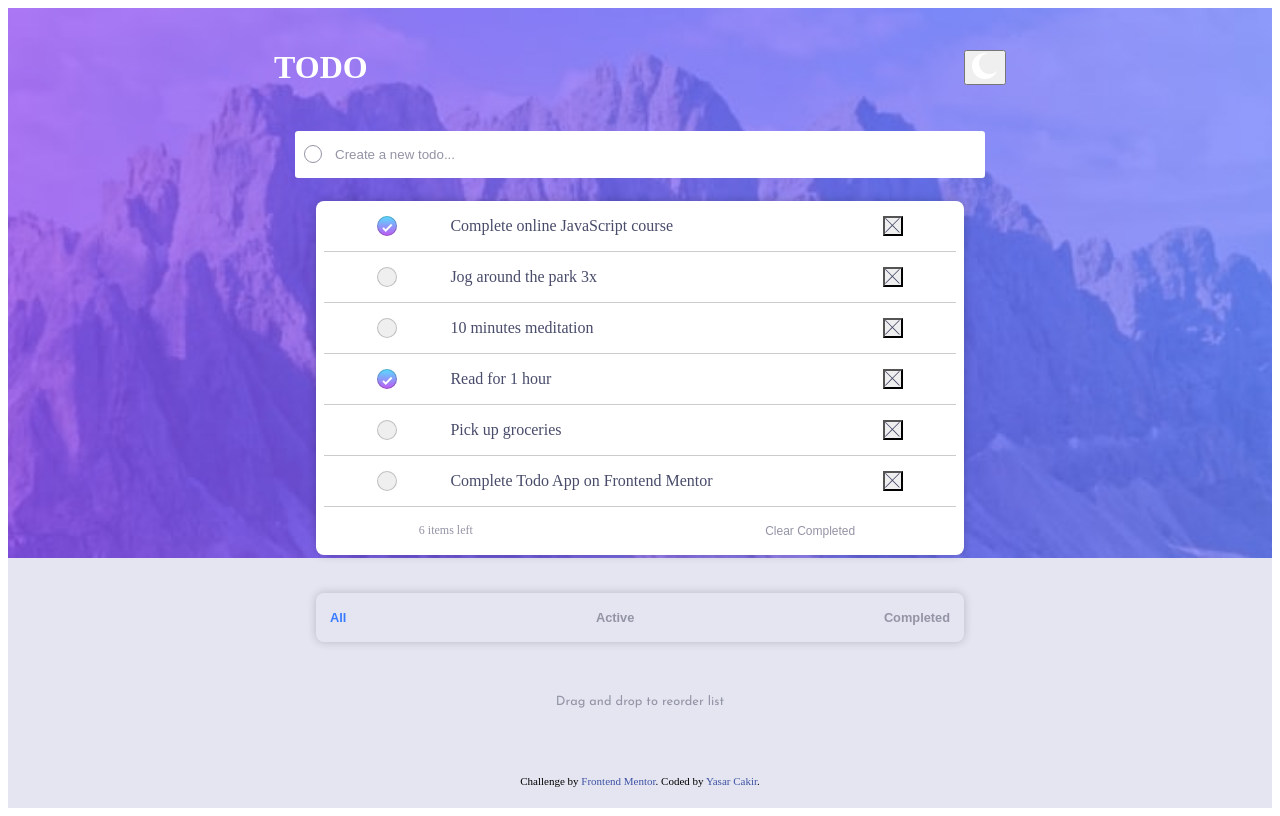
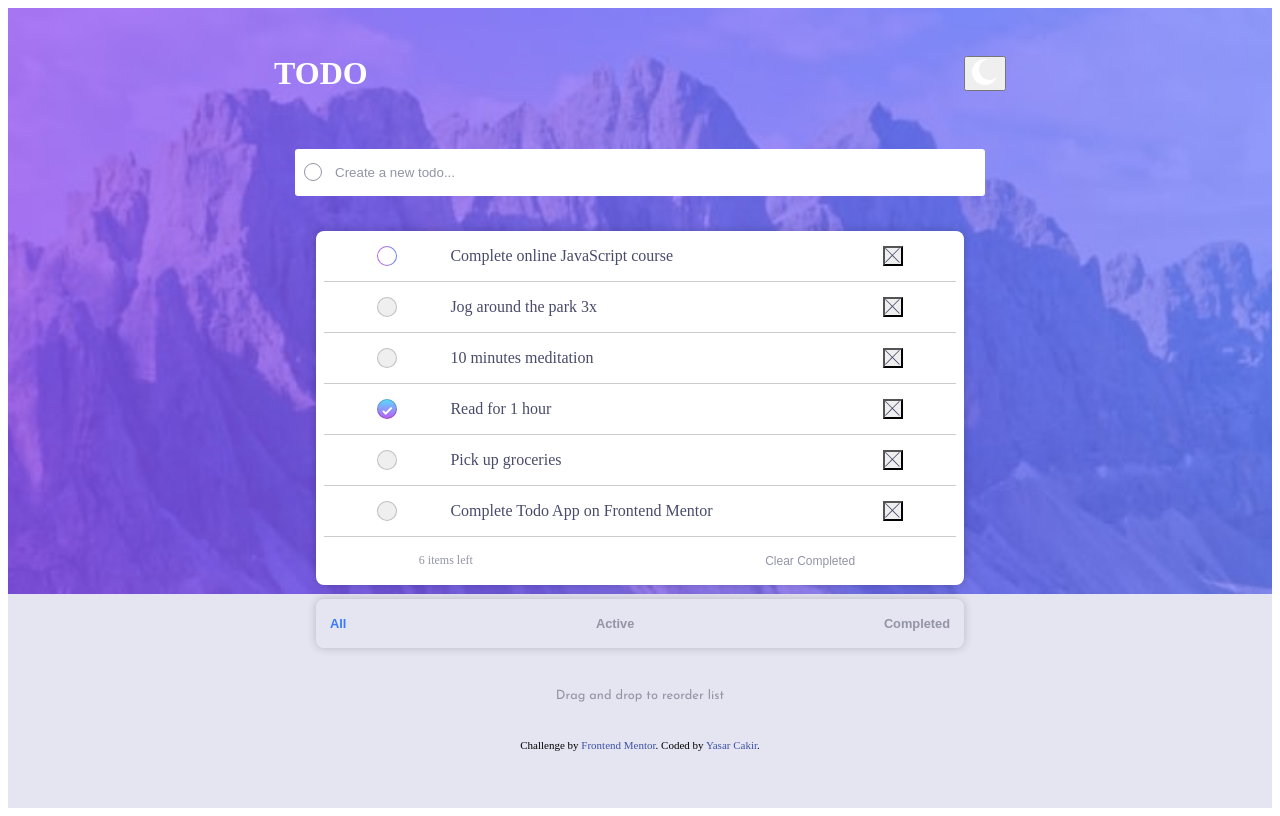
Before and after one commit to ysrckr/frontendmentor-todo-app, a SvelteKit app in the folder client/: page / in a window 1280 px wide. In both pictures the pointer is over the button 387 px from the left and 225 px from the top of the page. Built offline with nearby package versions, Linux system fonts and the light colour scheme.

Commit message:
Update global.scss styles for main container and checkbox

```diff
--- a/client/src/styles/global.scss
+++ b/client/src/styles/global.scss
@@ -32,13 +32,17 @@ ul {
 .main {
 	display: grid;
 	grid-template-columns: 1fr;
-	gap: 3rem;
 	min-height: 100vh;
+	gap: 2rem;
 	background-color: map.get(c.$light-theme-clrs, 'very-light-grayish-blue');
 	transition: all 100ms ease-in-out;
 
 	&--dark {
 		background-color: map.get(c.$dark-theme-clrs, 'very-dark-blue');
+	}
+
+	@include m.desktop {
+		gap: 0;
 	}
 }
 
@@ -203,12 +207,23 @@ ul {
 	}
 
 	&__checkbox {
+		position: relative;
 		width: 20px;
 		height: 20px;
 		border: 1px solid rgba(0, 0, 0, 0.2);
 		border-radius: 50%;
 		cursor: pointer;
 		transition: all 100ms ease-in-out;
+
+		&:hover {
+			background: transparent;
+			background-image: linear-gradient(90deg, white, white),
+				linear-gradient(90deg, hsl(289, 65%, 64%), hsl(226, 78%, 67%));
+			background-clip: padding-box, border-box;
+			background-origin: border-box;
+			border: 1px solid transparent;
+			border-radius: 50%;
+		}
 
 		&--checked {
 			position: relative;
@@ -228,6 +243,20 @@ ul {
 
 		&--dark {
 			border: 1px solid map.get(c.$light-theme-clrs, 'dark-grayish-blue');
+
+			&:hover {
+				background: transparent;
+				background-image: linear-gradient(
+						90deg,
+						map.get($map: c.$dark-theme-clrs, $key: 'very-dark-grayish-blue'),
+						map.get($map: c.$dark-theme-clrs, $key: 'very-dark-grayish-blue')
+					),
+					linear-gradient(hsl(192, 100%, 67%), hsl(280, 87%, 65%));
+				background-clip: padding-box, border-box;
+				background-origin: border-box;
+				border: 1px solid transparent;
+				border-radius: 50%;
+			}
 		}
 	}
 }
```
